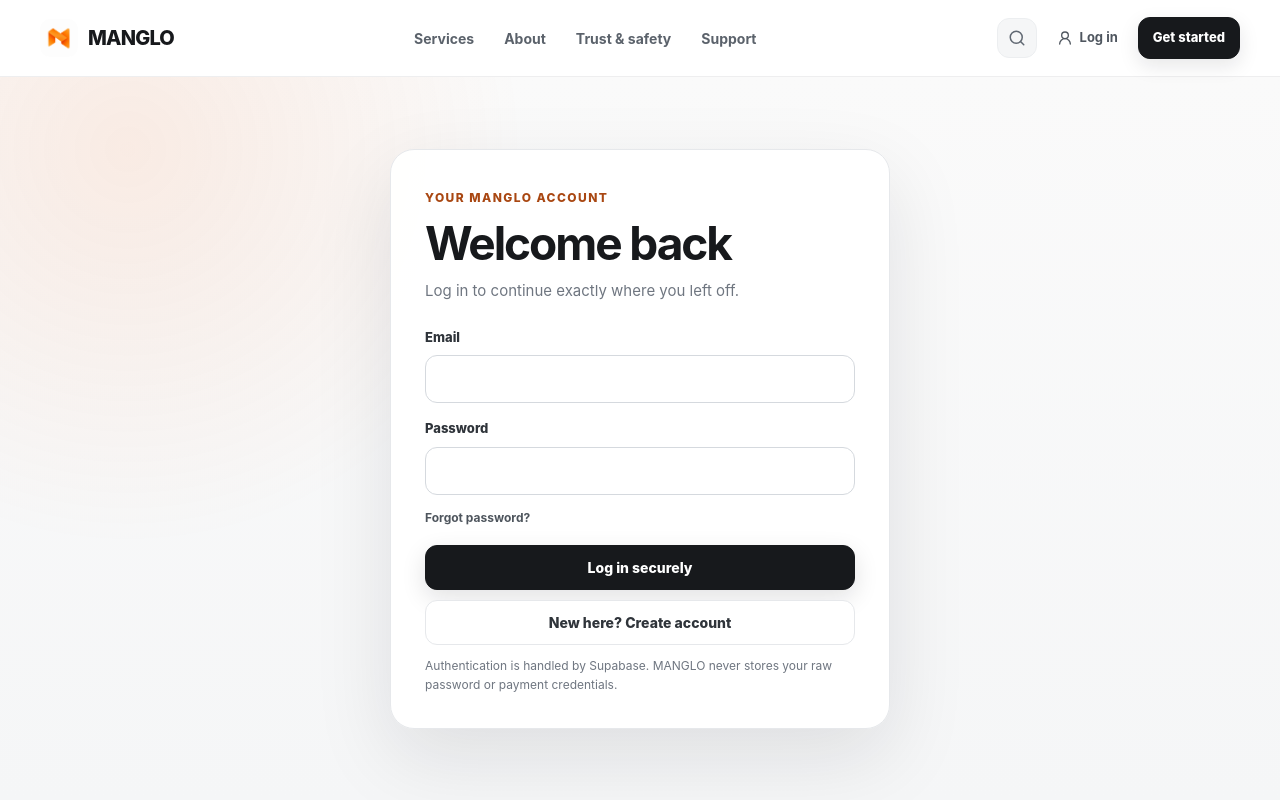
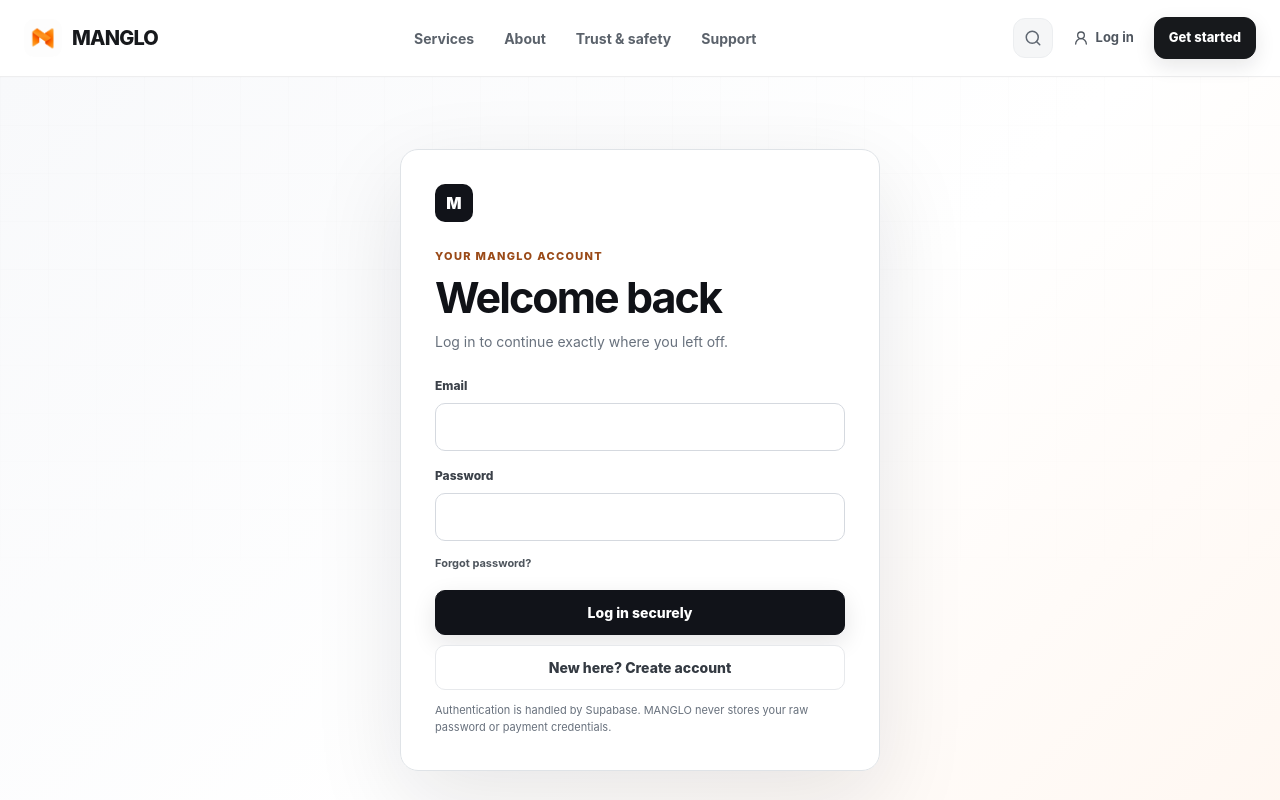
Before and after one commit to faikmulla6-cpu/manglo, a Next.js app: page /auth in a window 1280 px wide. Shown: the top 800 px of the page. Built offline with nearby package versions, Linux system fonts and the light colour scheme; no server answers.

Commit message:
refine global design system and app chrome

```diff
--- a/app/globals.css
+++ b/app/globals.css
@@ -1,93 +1,74 @@
 :root{
- --brand:#f36b21;
- --brand-strong:#d95712;
- --brand-soft:#fff2e9;
- --ink:#17191c;
- --ink-2:#2f343a;
- --muted:#6f7680;
- --muted-2:#9299a2;
- --line:#e6e8eb;
- --line-strong:#d5d9de;
- --canvas:#f7f8f9;
+ --brand:#ff6a00;
+ --brand-strong:#e85e00;
+ --brand-soft:#fff4ec;
+ --ink:#101217;
+ --ink-2:#2f343c;
+ --muted:#68717d;
+ --muted-2:#949ca6;
+ --line:#e7e9ec;
+ --line-strong:#d5d9df;
+ --canvas:#f6f7f9;
  --surface:#ffffff;
- --surface-2:#f2f4f5;
- --success:#167b58;
- --danger:#b93a32;
- --warning:#966600;
- --shadow-sm:0 8px 24px rgba(20,24,28,.06);
- --shadow-md:0 18px 50px rgba(20,24,28,.09);
- --radius-sm:10px;
- --radius-md:16px;
- --radius-lg:24px;
+ --surface-2:#f1f3f5;
+ --success:#13845e;
+ --danger:#b83d35;
+ --warning:#9a6900;
+ --shadow-sm:0 10px 30px rgba(16,18,23,.055);
+ --shadow-md:0 26px 80px rgba(16,18,23,.10);
+ --radius-sm:9px;
+ --radius-md:14px;
+ --radius-lg:20px;
+ --font-ui:Inter,ui-sans-serif,-apple-system,BlinkMacSystemFont,"Segoe UI",Roboto,Helvetica,Arial,sans-serif;
 }
 *{box-sizing:border-box}
 html{scroll-behavior:smooth;background:#fff}
-body.site-body{margin:0;color:var(--ink);background:#fff;font-family:-apple-system,BlinkMacSystemFont,"Segoe UI",Inter,Roboto,Helvetica,Arial,sans-serif;font-size:16px;line-height:1.5;-webkit-font-smoothing:antialiased;text-rendering:optimizeLegibility}
+body.site-body{margin:0;color:var(--ink);background:#fff;font-family:var(--font-ui);font-size:16px;line-height:1.5;-webkit-font-smoothing:antialiased;text-rendering:optimizeLegibility;font-feature-settings:"kern" 1,"liga" 1}
 a{color:inherit}
 button,input,select,textarea{font:inherit}
-button,a{ -webkit-tap-highlight-color:transparent}
-button:focus-visible,a:focus-visible,input:focus-visible,select:focus-visible,textarea:focus-visible{outline:3px solid rgba(243,107,33,.18);outline-offset:2px}
-::selection{background:#ffd9c1;color:#35180b}
-.container{width:min(1200px,calc(100% - 48px));margin-inline:auto}
-.kicker,.eyebrow{display:inline-flex;align-items:center;gap:7px;color:#a94712;font-size:12px;line-height:1;font-weight:800;letter-spacing:.12em;text-transform:uppercase}
-.lead{color:var(--muted);font-size:18px;line-height:1.7;max-width:760px}
-.btn{min-height:44px;border:1px solid transparent;border-radius:12px;padding:11px 17px;text-decoration:none;font-size:14px;font-weight:760;display:inline-flex;align-items:center;justify-content:center;gap:8px;cursor:pointer;transition:transform .18s ease,box-shadow .18s ease,background .18s ease,border-color .18s ease,color .18s ease}
+button,a{-webkit-tap-highlight-color:transparent}
+button:focus-visible,a:focus-visible,input:focus-visible,select:focus-visible,textarea:focus-visible{outline:3px solid rgba(255,106,0,.16);outline-offset:2px}
+::selection{background:#ffe0cc;color:#261207}
+.container{width:min(1240px,calc(100% - 48px));margin-inline:auto}
+.kicker,.eyebrow{display:inline-flex;align-items:center;gap:7px;color:#9a4a18;font-size:11px;line-height:1;font-weight:800;letter-spacing:.12em;text-transform:uppercase}
+.lead{color:var(--muted);font-size:18px;line-height:1.72;max-width:760px}
+.btn{min-height:44px;border:1px solid transparent;border-radius:10px;padding:11px 17px;text-decoration:none;font-size:14px;font-weight:760;display:inline-flex;align-items:center;justify-content:center;gap:8px;cursor:pointer;transition:transform .16s ease,box-shadow .16s ease,background .16s ease,border-color .16s ease,color .16s ease}
 .btn:hover{transform:translateY(-1px)}
 .btn:disabled{opacity:.55;cursor:not-allowed;transform:none}
-.btn-primary{background:var(--ink);color:#fff;border-color:var(--ink);box-shadow:0 8px 24px rgba(17,19,22,.12)}
-.btn-primary:hover{background:#2a2d31;border-color:#2a2d31}
-.btn-dark{background:var(--ink);color:#fff;border-color:var(--ink)}
-.btn-white{background:#fff;color:var(--ink);border-color:#fff}
-.btn-ghost{background:#fff;color:var(--ink-2);border-color:var(--line)}
-.btn-ghost:hover{background:var(--canvas);border-color:var(--line-strong)}
-.btn-lg{min-height:50px;padding:13px 20px;border-radius:14px}
+.btn-primary{background:#111319;color:#fff;border-color:#111319;box-shadow:0 8px 24px rgba(17,19,25,.11)}
+.btn-primary:hover{background:#24272e;border-color:#24272e}
+.btn-dark{background:#111319;color:#fff;border-color:#111319}
+.btn-white{background:#fff;color:#111319;border-color:#fff}
+.btn-ghost{background:#fff;color:#343a42;border-color:var(--line)}
+.btn-ghost:hover{background:#f7f8f9;border-color:var(--line-strong)}
+.btn-lg{min-height:50px;padding:13px 20px;border-radius:11px}
 .field{display:grid;gap:8px;margin-bottom:16px}
-.field label{font-size:13px;font-weight:760;color:var(--ink-2)}
-.field input,.field select,.field textarea{width:100%;min-height:46px;border:1px solid var(--line-strong);border-radius:12px;background:#fff;padding:11px 13px;color:var(--ink);outline:0;transition:border-color .15s ease,box-shadow .15s ease}
+.field label{font-size:12px;font-weight:760;color:#3b4149}
+.field input,.field select,.field textarea{width:100%;min-height:46px;border:1px solid var(--line-strong);border-radius:10px;background:#fff;padding:11px 13px;color:var(--ink);outline:0;transition:border-color .15s ease,box-shadow .15s ease}
 .field textarea{min-height:120px;resize:vertical}
-.field input:focus,.field select:focus,.field textarea:focus{border-color:#aeb4bb;box-shadow:0 0 0 4px rgba(20,24,28,.05)}
-.notice{padding:13px 14px;border-radius:12px;border:1px solid #efd6b8;background:#fff7ec;color:#764516;font-size:13px;line-height:1.55;margin:0 0 16px}
-.notice.success{border-color:#cbe5da;background:#f0faf5;color:#126447}
-.notice.danger{border-color:#edc7c3;background:#fff3f1;color:#97342e}
-.card,.panel{background:#fff;border:1px solid var(--line);border-radius:18px;padding:22px;box-shadow:var(--shadow-sm)}
-.grid-3{display:grid;grid-template-columns:repeat(3,1fr);gap:18px}
-.split{display:grid;grid-template-columns:1fr 1fr;gap:20px}
-.pill{display:inline-flex;align-items:center;padding:7px 10px;border-radius:999px;background:var(--brand-soft);color:#9b430f;font-size:12px;font-weight:800}
+.field input:focus,.field select:focus,.field textarea:focus{border-color:#9fa6af;box-shadow:0 0 0 4px rgba(16,18,23,.045)}
+.notice{padding:13px 14px;border-radius:10px;border:1px solid #efd6b8;background:#fff8ef;color:#764516;font-size:13px;line-height:1.55;margin:0 0 16px}
+.notice.success{border-color:#cbe5da;background:#f0faf5;color:#126447}.notice.danger{border-color:#edc7c3;background:#fff3f1;color:#97342e}
+.card,.panel{background:#fff;border:1px solid var(--line);border-radius:14px;padding:22px;box-shadow:var(--shadow-sm)}
+.grid-3{display:grid;grid-template-columns:repeat(3,1fr);gap:18px}.split{display:grid;grid-template-columns:1fr 1fr;gap:20px}.pill{display:inline-flex;align-items:center;padding:7px 10px;border-radius:999px;background:var(--brand-soft);color:#9b430f;font-size:12px;font-weight:800}
 
-/* Authentication */
-.auth-wrap{min-height:calc(100vh - 76px);display:grid;place-items:center;padding:72px 20px;background:radial-gradient(circle at 10% 10%,rgba(243,107,33,.10),transparent 30%),linear-gradient(180deg,#fafafa,#f5f6f7)}
-.auth-card{width:min(500px,100%);background:rgba(255,255,255,.96);border:1px solid var(--line);border-radius:24px;padding:34px;box-shadow:0 28px 80px rgba(18,22,26,.10)}
-.auth-card h1{font-size:clamp(34px,5vw,46px);line-height:1.02;letter-spacing:-.045em;margin:12px 0}
-.auth-intro{color:var(--muted);font-size:15px;line-height:1.65;margin:0 0 24px}
-.auth-card form{display:grid}
-.auth-card form>.btn{width:100%;margin-top:4px}
-.auth-card>.btn{width:100%;margin-top:10px}
-.auth-footnote{display:block;margin-top:12px;color:var(--muted);font-size:12px;line-height:1.55;text-decoration:none}
-a.auth-footnote{margin:-2px 0 14px;color:#4e555d;font-weight:700}
-a.auth-footnote:hover{color:var(--brand-strong)}
+/* Auth */
+.auth-wrap{min-height:calc(100vh - 72px);display:grid;place-items:center;padding:72px 20px;background:linear-gradient(135deg,#f8f9fb 0%,#fff 55%,#fff7f1 100%);position:relative;overflow:hidden}
+.auth-wrap:before{content:"";position:absolute;inset:0;background-image:linear-gradient(rgba(16,18,23,.025) 1px,transparent 1px),linear-gradient(90deg,rgba(16,18,23,.025) 1px,transparent 1px);background-size:48px 48px;mask-image:linear-gradient(to bottom,rgba(0,0,0,.4),transparent 80%);pointer-events:none}
+.auth-card{position:relative;width:min(480px,100%);background:rgba(255,255,255,.97);border:1px solid #dfe3e7;border-radius:18px;padding:34px;box-shadow:0 30px 90px rgba(18,22,26,.10)}
+.auth-card:before{content:"M";display:grid;place-items:center;width:38px;height:38px;border-radius:10px;background:#111319;color:#fff;font-weight:900;margin-bottom:20px}
+.auth-card h1{font-size:clamp(32px,5vw,43px);line-height:1.02;letter-spacing:-.045em;margin:10px 0 10px}.auth-intro{color:var(--muted);font-size:14px;line-height:1.65;margin:0 0 24px}.auth-card form{display:grid}.auth-card form>.btn{width:100%;margin-top:4px}.auth-card>.btn{width:100%;margin-top:10px}.auth-footnote{display:block;margin-top:12px;color:var(--muted);font-size:11px;line-height:1.55;text-decoration:none}a.auth-footnote{margin:-2px 0 14px;color:#4e555d;font-weight:700}a.auth-footnote:hover{color:var(--brand-strong)}
 
-/* Legal pages */
-.legal{width:min(860px,calc(100% - 40px));margin:0 auto;padding:76px 0 96px;color:#383d43}
-.legal h1{color:var(--ink);font-size:clamp(42px,7vw,64px);line-height:1;letter-spacing:-.05em;margin:14px 0 18px}
-.legal h2{color:var(--ink);font-size:22px;line-height:1.25;letter-spacing:-.02em;margin:36px 0 10px}
-.legal p{font-size:15px;line-height:1.8;margin:0 0 14px}
-.legal a{color:#a74712;font-weight:700;text-underline-offset:3px}
-.policy-date{color:var(--muted)!important;font-size:13px!important}
-.policy-summary{border:1px solid #f0d6c4;background:#fff7f1;border-radius:16px;padding:18px 20px;margin:28px 0}
-.policy-summary p:last-child{margin-bottom:0}
+/* Legal */
+.legal{width:min(860px,calc(100% - 40px));margin:0 auto;padding:76px 0 96px;color:#383d43}.legal h1{color:var(--ink);font-size:clamp(42px,7vw,62px);line-height:1;letter-spacing:-.05em;margin:14px 0 18px}.legal h2{color:var(--ink);font-size:21px;line-height:1.25;letter-spacing:-.02em;margin:36px 0 10px}.legal p{font-size:15px;line-height:1.8;margin:0 0 14px}.legal a{color:#a74712;font-weight:700;text-underline-offset:3px}.policy-date{color:var(--muted)!important;font-size:13px!important}.policy-summary{border:1px solid #f0d6c4;background:#fff7f1;border-radius:14px;padding:18px 20px;margin:28px 0}.policy-summary p:last-child{margin-bottom:0}
 
-/* Legacy reusable account selectors kept intentionally for compatibility */
-.dashboard{display:grid;grid-template-columns:240px 1fr;min-height:calc(100vh - 76px);background:var(--canvas)}
-.sidebar{border-right:1px solid var(--line);padding:22px;background:#fff}
-.sidebar a{display:block;padding:12px 14px;border-radius:12px;color:#444b54;text-decoration:none;font-weight:700}
-.sidebar a:hover{background:#f5f6f7;color:var(--ink)}
-.content{padding:28px}
-.wallet{background:#1b1e22;color:#fff;border-radius:20px;padding:24px}
-.wallet strong{font-size:36px;display:block;margin-top:8px;letter-spacing:-.04em}
-.service-grid{display:grid;grid-template-columns:repeat(3,1fr);gap:16px}
-.service{border:1px solid var(--line);padding:18px;border-radius:16px;background:#fff}
-.service .price{font-weight:800;color:var(--brand-strong);font-size:22px}
+/* Compatibility */
+.dashboard{display:grid;grid-template-columns:240px 1fr;min-height:calc(100vh - 72px);background:var(--canvas)}.sidebar{border-right:1px solid var(--line);padding:22px;background:#fff}.sidebar a{display:block;padding:12px 14px;border-radius:10px;color:#444b54;text-decoration:none;font-weight:700}.sidebar a:hover{background:#f5f6f7;color:var(--ink)}.content{padding:28px}.wallet{background:#1b1e22;color:#fff;border-radius:16px;padding:24px}.wallet strong{font-size:36px;display:block;margin-top:8px;letter-spacing:-.04em}.service-grid{display:grid;grid-template-columns:repeat(3,1fr);gap:16px}.service{border:1px solid var(--line);padding:18px;border-radius:14px;background:#fff}.service .price{font-weight:800;color:var(--brand-strong);font-size:22px}
 
-@media(max-width:900px){.container{width:min(100% - 32px,1200px)}.grid-3,.service-grid{grid-template-columns:repeat(2,1fr)}.split{grid-template-columns:1fr}}
-@media(max-width:650px){.container{width:min(100% - 28px,1200px)}.grid-3,.service-grid{grid-template-columns:1fr}.auth-wrap{padding:46px 14px}.auth-card{padding:24px;border-radius:20px}.legal{padding:54px 0 72px}.legal h1{font-size:40px}.dashboard{grid-template-columns:1fr}.sidebar{display:none}.content{padding:16px}}
+/* The signed-in workspace is an app, not a marketing page. */
+.site-body:has(.manglo-app) > footer{display:none}
+.site-body:has(.manglo-app){background:#f3f5f7}
+
+@media(max-width:900px){.container{width:min(100% - 32px,1240px)}.grid-3,.service-grid{grid-template-columns:repeat(2,1fr)}.split{grid-template-columns:1fr}}
+@media(max-width:650px){.container{width:min(100% - 28px,1240px)}.grid-3,.service-grid{grid-template-columns:1fr}.auth-wrap{padding:46px 14px}.auth-card{padding:24px;border-radius:16px}.legal{padding:54px 0 72px}.legal h1{font-size:40px}.dashboard{grid-template-columns:1fr}.sidebar{display:none}.content{padding:16px}}
 @media(prefers-reduced-motion:reduce){html{scroll-behavior:auto}*,*:before,*:after{animation-duration:.01ms!important;animation-iteration-count:1!important;transition-duration:.01ms!important;scroll-behavior:auto!important}}
```
